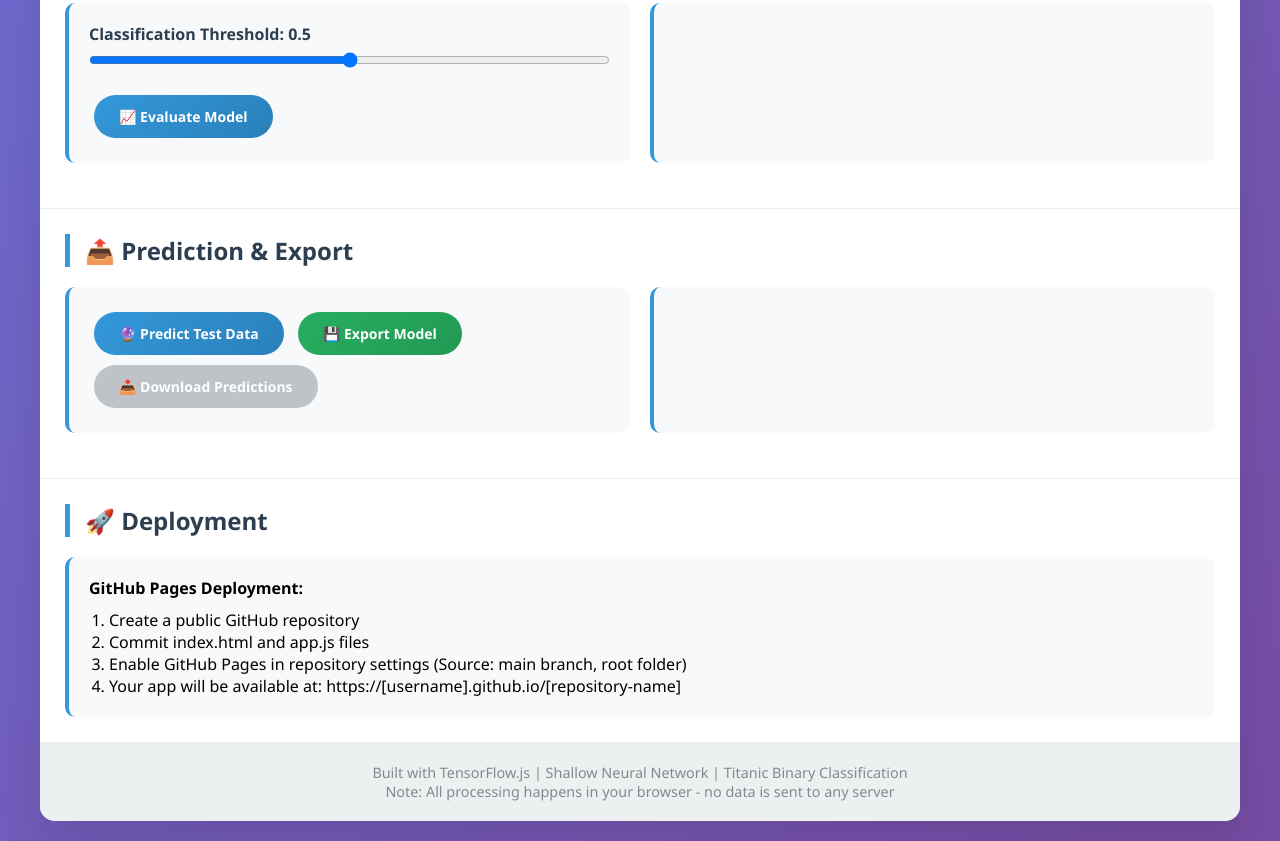
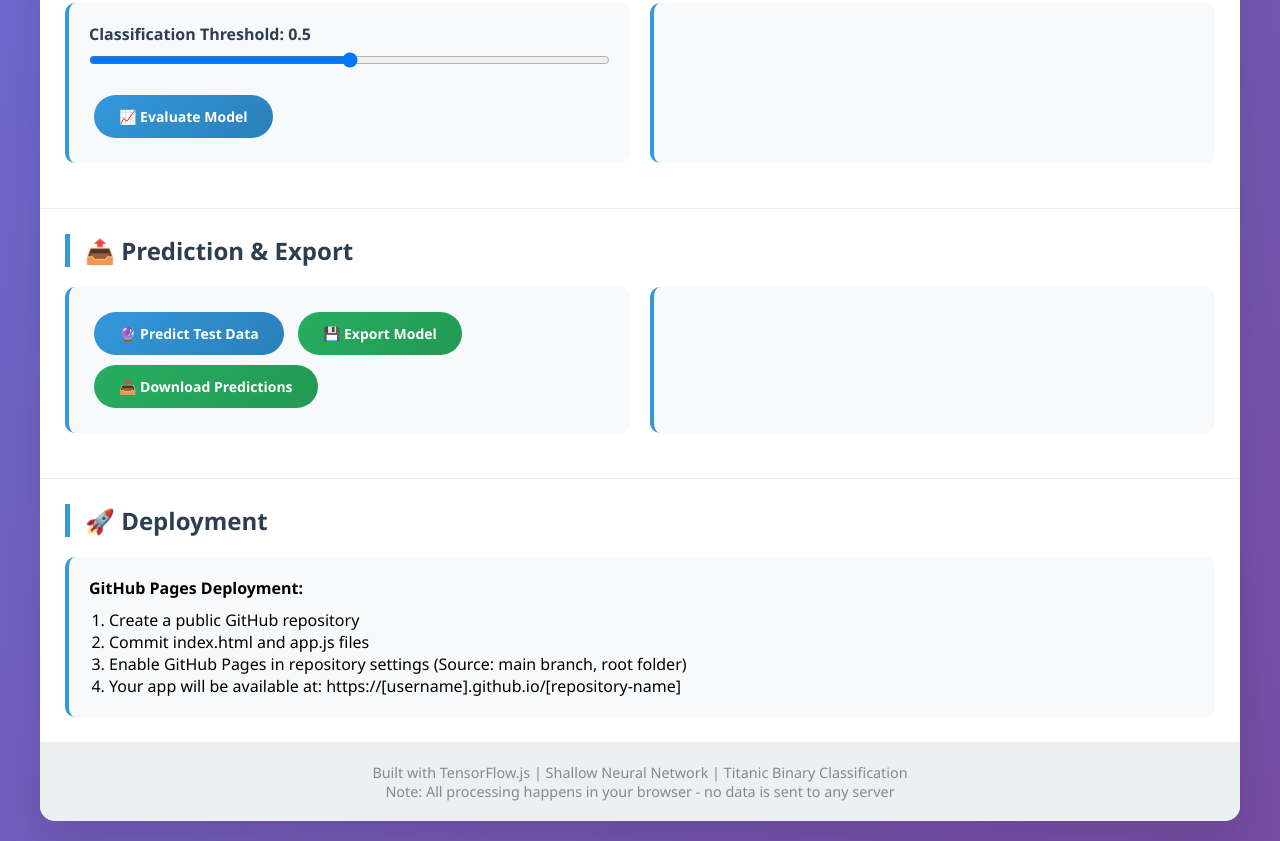
Before and after one commit to HafsaIdSaid386/NND-week-2, a plain HTML site: page index.html in a window 1280 px wide. Shown: the part 1597-2438 px from the top of the page. Drawn offline with Linux system fonts and the light colour scheme.

Commit message:
Update index.html

```diff
--- a/index.html
+++ b/index.html
@@ -346,7 +346,6 @@
                 </div>
                 <div class="card">
                     <div class="metrics-display" id="metricsDisplay"></div>
-                    <div id="rocChart"></div>
                     <div id="confusionMatrix"></div>
                 </div>
             </div>
@@ -359,7 +358,7 @@
                 <div class="card">
                     <button id="predictBtn">🔮 Predict Test Data</button>
                     <button id="exportModelBtn" class="btn-success">💾 Export Model</button>
-                    <button id="exportBtn" class="btn-success" disabled>📥 Download Predictions</button>
+                    <button id="exportBtn" class="btn-success">📥 Download Predictions</button>
                 </div>
                 <div class="card">
                     <div id="predictionStatus"></div>
```
